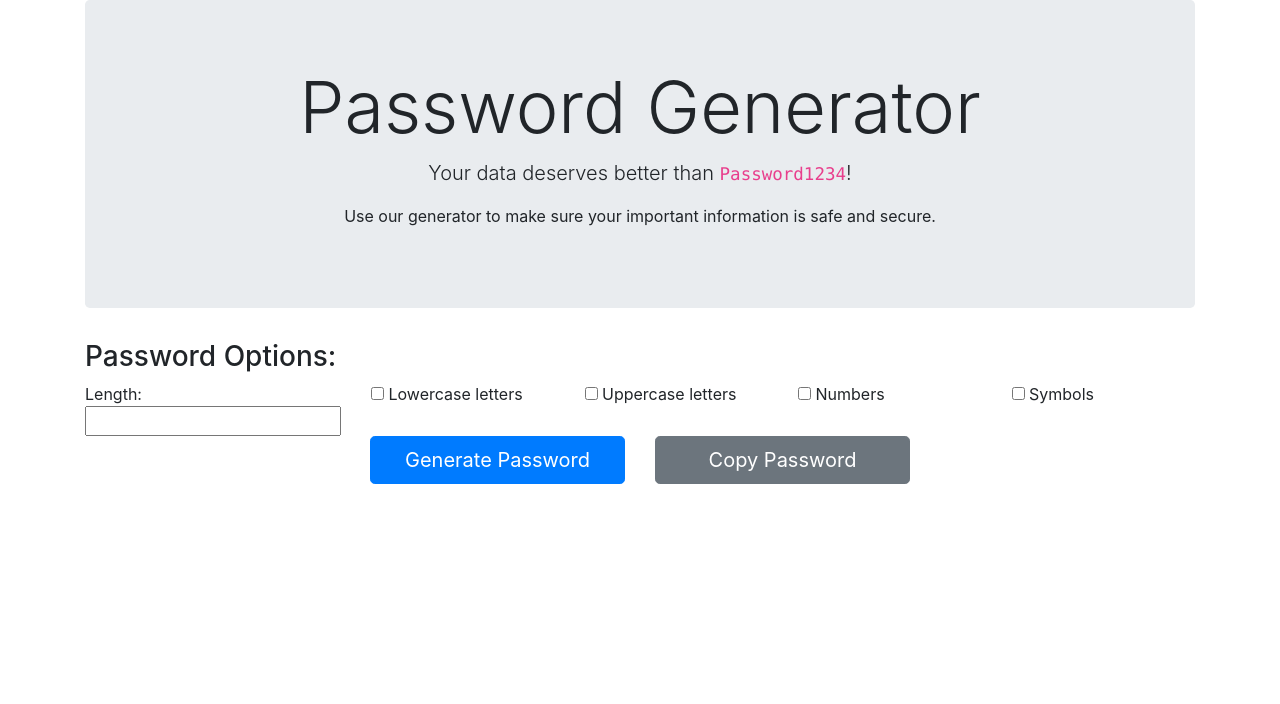
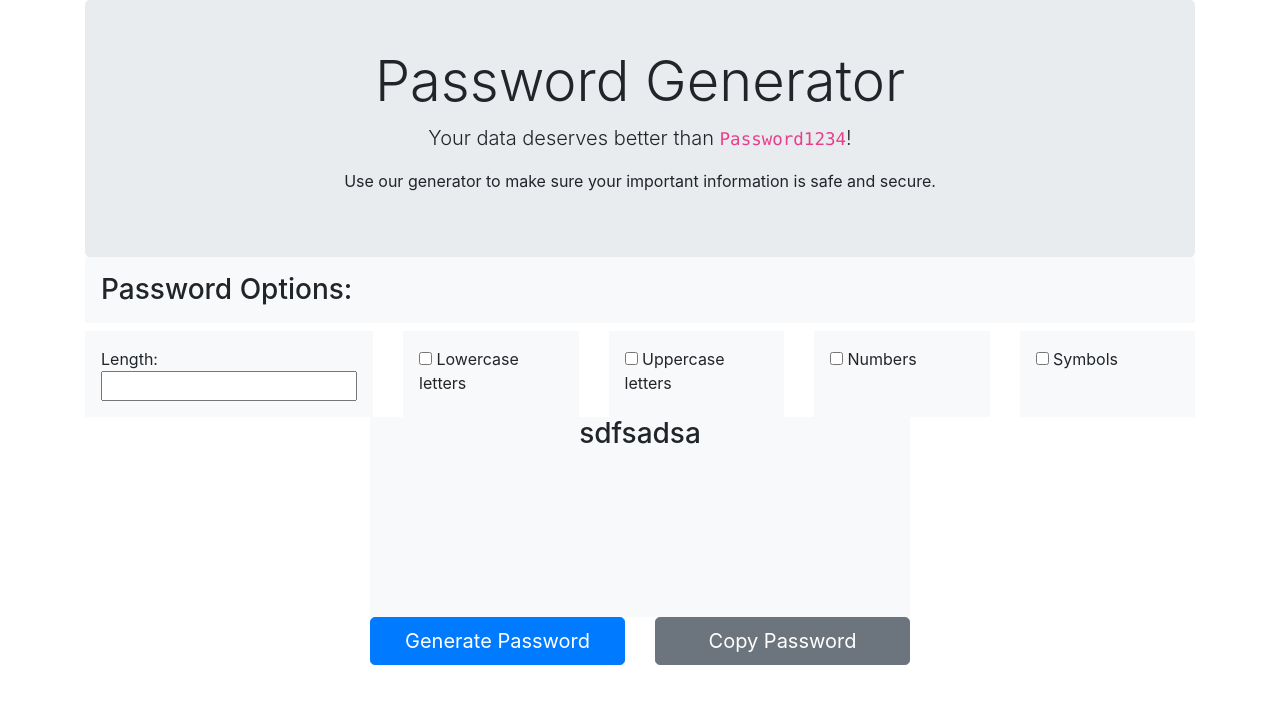
Before and after one commit to amandalatkins/password-generator, a plain HTML site: page index.html in a window 1280 px wide. Drawn offline with nearby package versions, Linux system fonts and the light colour scheme.

Commit message:
Add initial custom styling

```diff
--- a/assets/css/style.css
+++ b/assets/css/style.css
@@ -0,0 +1,7 @@
+.jumbotron {
+    margin-bottom: 0;
+}
+
+.pass-container {
+    height: 200px;
+}
--- a/index.html
+++ b/index.html
@@ -17,41 +17,55 @@
 
 		<div class="container">
 
-			<div class="jumbotron text-center">
-				<h1 class="display-3">Password Generator</h1>
+			<div class="jumbotron text-center py-5">
+				<h1 class="display-4">Password Generator</h1>
 				<p class="lead">Your data deserves better than <code>Password1234</code>!</p>
 				<p>Use our generator to make sure your important information is safe and secure.</p>
 			</div>
 
 			<div class="row">
 				<div class="col">
-					<h3>Password Options:</h3>
+					<h3 class="bg-light p-3 bg-light">Password Options:</h3>
 				</div>
 			</div>
 
 			<div class="row">
 				<div class="col-xs-12 col-md">
+					<div class="bg-light p-3 h-100">
 						Length:
 						<input type="number" id="numChar"/>
 					</div>
+				</div>
 				<div class="col-xs-6 col-md">
+					<div class="bg-light p-3 h-100">
 							<input type="checkbox" id="incLower"/> Lowercase letters
 					</div>
+				</div>
 				<div class="col-xs-6 col-md">
+					<div class="bg-light p-3 h-100">
 						<input type="checkbox" id="incUpper"/> Uppercase letters
 					</div>
+				</div>
 				<div class="col-xs-6 col-md">
+					<div class="bg-light p-3 h-100">
 						<input type="checkbox" id="incNum"/> Numbers
 					</div>
+				</div>
 				<div class="col-xs-6 col-md">
+					<div class="bg-light p-3 h-100">
 						<input type="checkbox" id="incSym"/> Symbols
+					</div>
 				</div>
 			</div>
 
 			<div class="row">
-				<div class="col-6 mx-auto">
-					<div id="showPass"></div>
+				<div class="col"></div>
+				<div class="col-md-6">
+					<div class="pass-container bg-light">
+						<h3 id="showPass" class="text-center my-auto">sdfsadsa</h3>
 					</div>
+				</div>
+				<div class="col"></div>
 			</div>
 			<div class="row">
 				<div class="col-md-3"></div>
```
Lines whose indentation alone changed are shown as unchanged.
